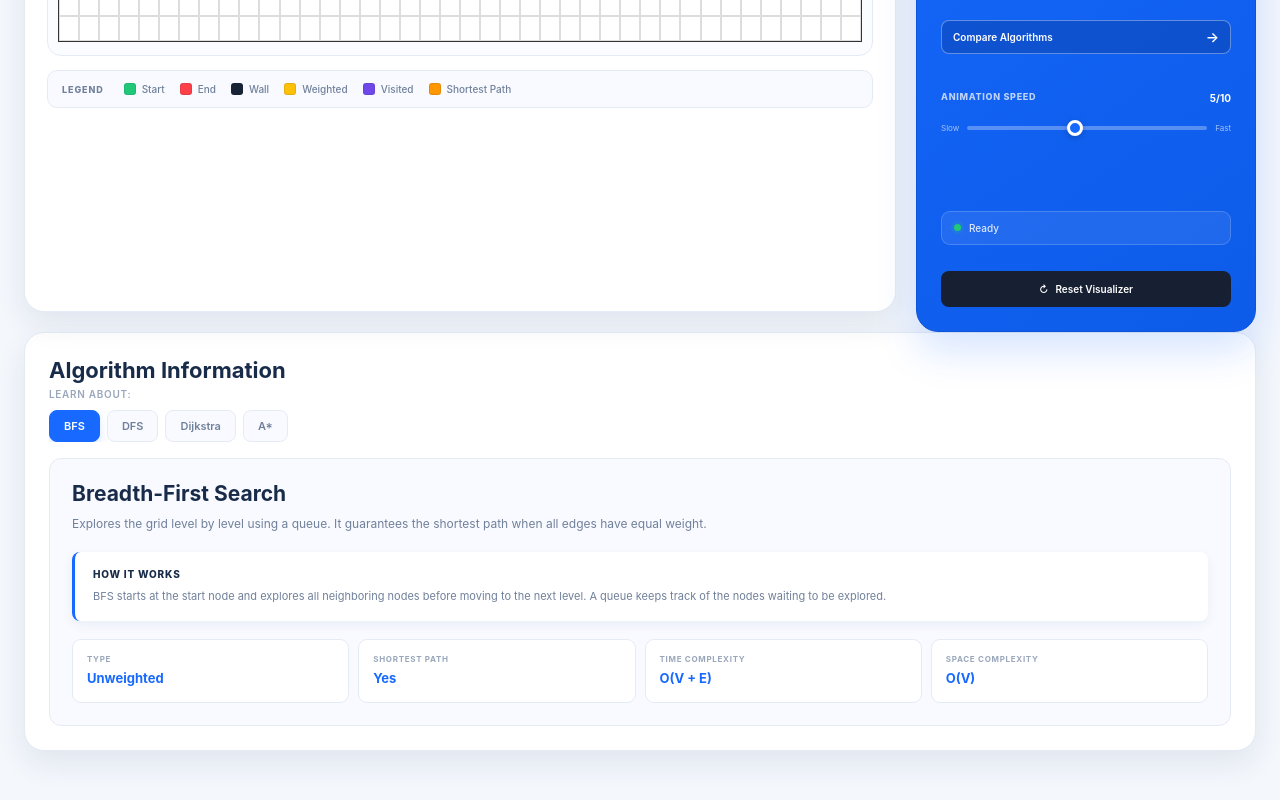
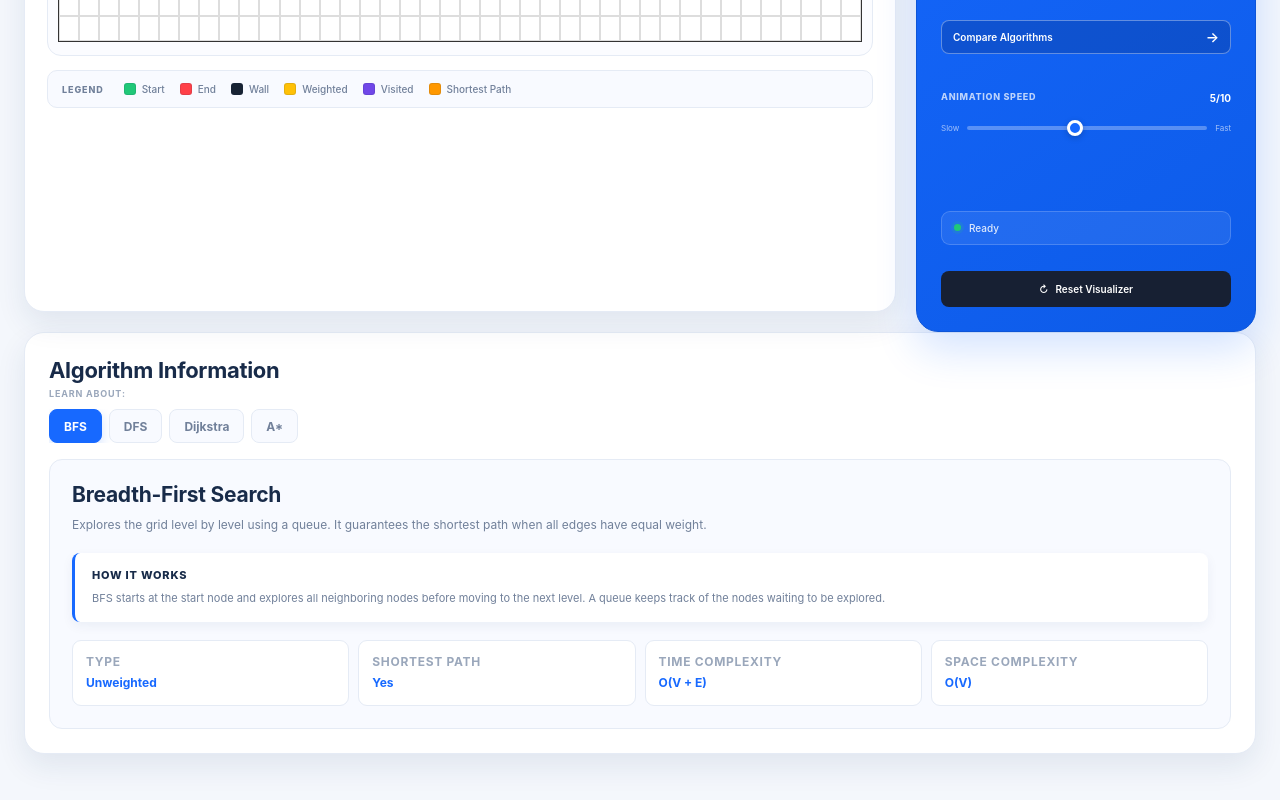
Before and after one commit to Sidfixx/maze-visualizer, a React (Vite) app: page / in a window 1280 px wide. Shown: the part 608-1408 px from the top of the page. Built offline with nearby package versions, Linux system fonts and the light colour scheme.

Commit message:
style algorithm stats panel

```diff
--- a/src/components/AlgorithmInfo/AlgorithmInfoPanel.css
+++ b/src/components/AlgorithmInfo/AlgorithmInfoPanel.css
@@ -17,7 +17,7 @@
 }
 
 /* ========================================= */
-/* TITLE                                     */
+/* HEADER                                    */
 /* ========================================= */
 
 .algorithm-info-title {
@@ -28,6 +28,7 @@
   font-size: 22px;
   font-weight: 700;
   line-height: 1.2;
+  letter-spacing: -0.3px;
 }
 
 .algorithm-selector-label {
@@ -35,11 +36,11 @@
 
   color: var(--text-muted);
 
-  font-size: 10px;
-  font-weight: 600;
+  font-size: 9px;
+  font-weight: 700;
 
   text-transform: uppercase;
-  letter-spacing: 0.7px;
+  letter-spacing: 0.8px;
 }
 
 /* ========================================= */
@@ -54,10 +55,18 @@
   margin-bottom: 16px;
 
   overflow-x: auto;
+
+  scrollbar-width: none;
+}
+
+.algorithm-selector::-webkit-scrollbar {
+  display: none;
 }
 
 .algorithm-info-button {
   flex-shrink: 0;
+
+  min-height: 34px;
 
   padding: 8px 14px;
 
@@ -68,23 +77,27 @@
 
   color: var(--text-secondary);
 
-  font-family: inherit;
-  font-size: 11px;
-  font-weight: 600;
+  font-family: var(--sans);
+  font-size: 12px;
+  font-weight: 650;
 
   cursor: pointer;
+
+  appearance: none;
+  -webkit-appearance: none;
 
   transition:
     background-color 0.15s ease,
     border-color 0.15s ease,
     color 0.15s ease,
-    transform 0.15s ease;
+    transform 0.15s ease,
+    box-shadow 0.15s ease;
 }
 
 .algorithm-info-button:hover {
-  border-color: var(--primary);
+  border-color: rgba(23, 105, 255, 0.35);
 
-  background: var(--primary-soft);
+  background: var(--primary-light);
 
   color: var(--primary);
 
@@ -96,10 +109,15 @@
 
   background: var(--primary);
 
-  color: white;
+  color: #ffffff;
 
   box-shadow:
-    0 4px 10px rgba(23, 105, 255, 0.16);
+    0 5px 12px rgba(23, 105, 255, 0.18);
+}
+
+.algorithm-info-button:focus-visible {
+  outline: 2px solid rgba(23, 105, 255, 0.35);
+  outline-offset: 2px;
 }
 
 /* ========================================= */
@@ -110,7 +128,7 @@
   padding: 22px;
 
   border: 1px solid var(--border);
-  border-radius: 12px;
+  border-radius: 13px;
 
   background: var(--surface-soft);
 
@@ -125,9 +143,12 @@
   font-size: 21px;
   font-weight: 700;
   line-height: 1.25;
+  letter-spacing: -0.25px;
 }
 
 .algorithm-description {
+  max-width: 900px;
+
   margin: 0;
 
   color: var(--text-secondary);
@@ -142,7 +163,7 @@
 
 .algorithm-how-it-works {
   margin-top: 18px;
-  padding: 16px 18px;
+  padding: 15px 17px;
 
   border-left: 3px solid var(--primary);
   border-radius: 8px;
@@ -159,7 +180,7 @@
 
   color: var(--text-primary);
 
-  font-size: 10px;
+  font-size: 11px;
   font-weight: 800;
 
   letter-spacing: 0.8px;
@@ -193,7 +214,9 @@
 .algorithm-detail {
   min-width: 0;
 
-  padding: 14px;
+  min-height: 64px;
+
+  padding: 13px;
 
   border: 1px solid var(--border);
   border-radius: 9px;
@@ -210,7 +233,7 @@
 
   color: var(--text-muted);
 
-  font-size: 8px;
+  font-size: 12px;
   font-weight: 700;
 
   letter-spacing: 0.7px;
@@ -222,7 +245,7 @@
 
   color: var(--primary);
 
-  font-size: 13px;
+  font-size: 12px;
   font-weight: 700;
 
   line-height: 1.35;
@@ -238,14 +261,14 @@
   margin: 14px 0 0;
   padding: 11px 13px;
 
-  border: 1px solid var(--border);
+  border: 1px solid #dce6f7;
   border-radius: 8px;
 
-  background: #f4f7fc;
+  background: #f1f6ff;
 
-  color: var(--text-muted);
+  color: var(--text-secondary);
 
-  font-size: 10px;
+  font-size: 9px;
   line-height: 1.6;
 }
 
--- a/src/components/Stats/StatsPanel.css
+++ b/src/components/Stats/StatsPanel.css
@@ -27,9 +27,10 @@
 
   color: var(--text-primary);
 
-  font-size: 20px;
+  font-size: 21px;
   font-weight: 700;
   line-height: 1.2;
+  letter-spacing: -0.2px;
 }
 
 /* ========================================= */
@@ -55,7 +56,7 @@
   display: flex;
   flex-direction: column;
 
-  gap: 7px;
+  gap: 8px;
 
   padding: 16px;
 
@@ -73,7 +74,7 @@
 }
 
 .stat-item:hover {
-  border-color: var(--primary-border);
+  border-color: rgba(23, 105, 255, 0.25);
 
   transform: translateY(-1px);
 
@@ -87,7 +88,7 @@
 .stat-label {
   color: var(--text-muted);
 
-  font-size: 8px;
+  font-size: 9px;
   font-weight: 700;
 
   letter-spacing: 0.7px;
@@ -101,10 +102,10 @@
 .stat-value {
   color: var(--primary);
 
-  font-size: 18px;
+  font-size: 17px;
   font-weight: 750;
 
-  line-height: 1.25;
+  line-height: 1.3;
 
   word-break: break-word;
 }
```
